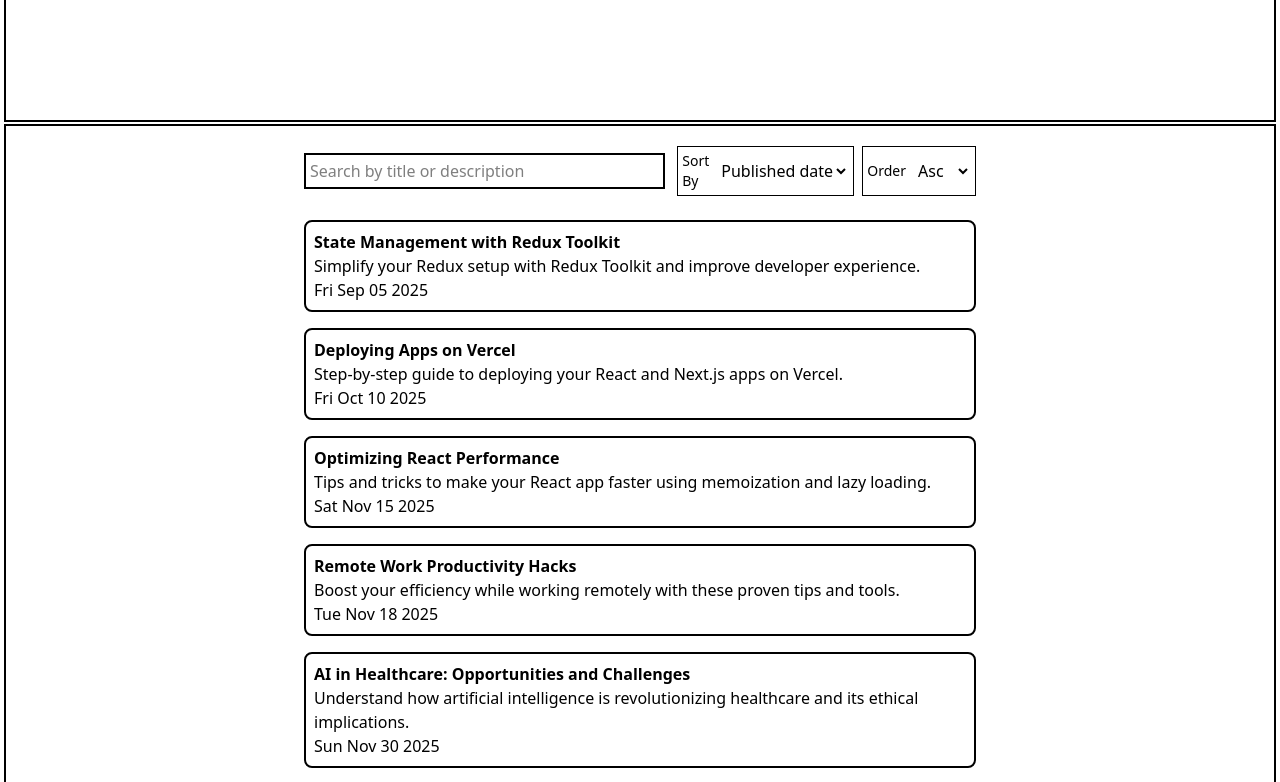
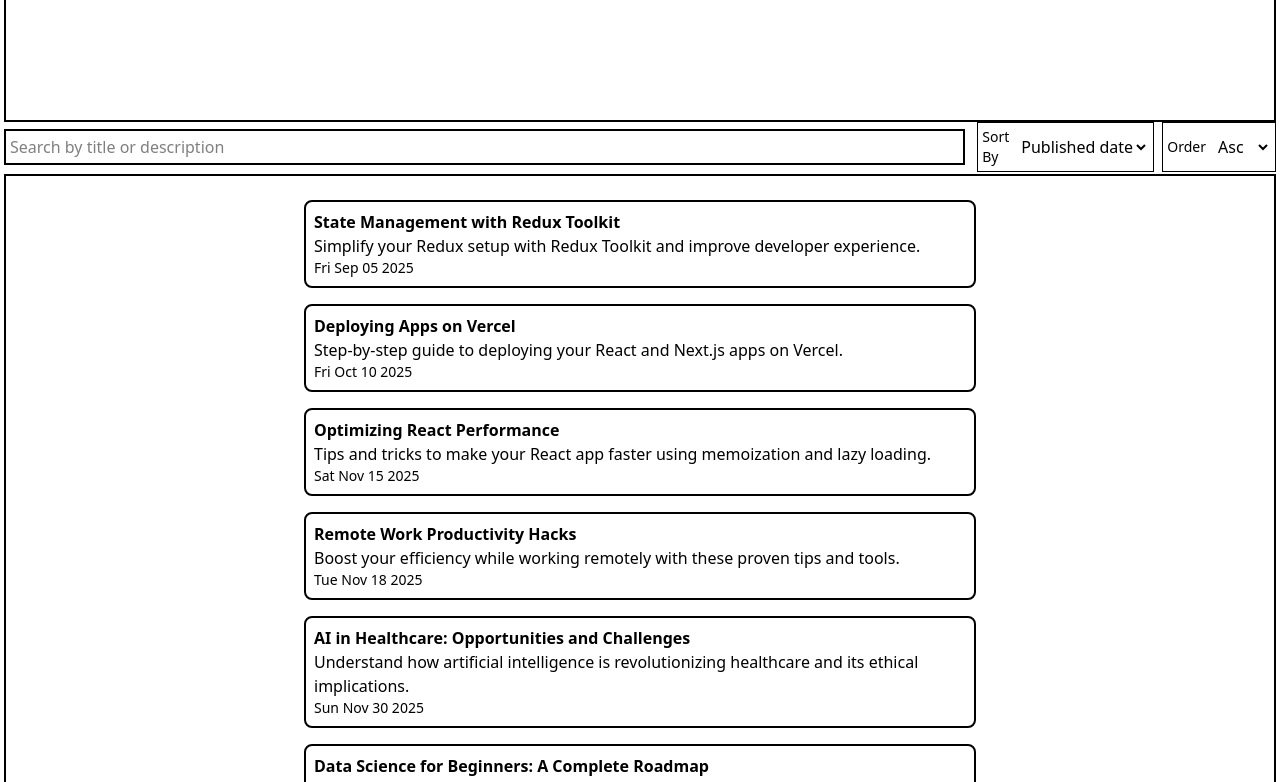
Before and after one commit to Arpit-paliwal555/BlogsWithImages, a React (Vite) app: page / in a window 1280 px wide. Shown: the part 760-1542 px from the top of the page. Built offline with nearby package versions, Linux system fonts and the light colour scheme.

Commit message:
changed search styles

```diff
--- a/src/components/BlogCard.tsx
+++ b/src/components/BlogCard.tsx
@@ -13,7 +13,7 @@ const BlogCard: FunctionComponent<IBlogpost> = (props:IBlogpost) => {
         <h1 className="font-bold">{title}</h1>
         <p className="grow">{description}</p>
         <div>
-            <p>{date.toDateString()}</p>
+            <p className="font-light text-sm">{date.toDateString()}</p>
         </div>
     </div>  );
 }
--- a/src/components/BlogList.tsx
+++ b/src/components/BlogList.tsx
@@ -84,8 +84,8 @@ const BlogList: FunctionComponent<BlogListProps> = ({ list }) => {
   }, [list, debouncedQuery, sortFields, sortOrder]);
 
   return (
-    <div className="border-2 p-5 mt-0.5 gap-5 flex flex-col items-center">
-      <div className="w-full max-w-2xl flex flex-col sm:flex-row gap-3 items-stretch sm:items-center justify-between">
+    <div>
+    <div className="w-full max-w-full flex justify-between sm:flex-row gap-3 items-stretch sm:items-center">
         <input
           type="text"
           value={query}
@@ -123,7 +123,7 @@ const BlogList: FunctionComponent<BlogListProps> = ({ list }) => {
           </label>
         </div>
       </div>
-
+    <div className="border-2 p-5 mt-0.5 gap-5 flex flex-col items-center">
       {/* Results */}
       <div className="w-full max-w-2xl gap-2 flex flex-col">
         {filteredAndSorted.length === 0 ? (
@@ -135,6 +135,7 @@ const BlogList: FunctionComponent<BlogListProps> = ({ list }) => {
         )}
       </div>
     </div>
+    </div>
   );
 };
 
```
